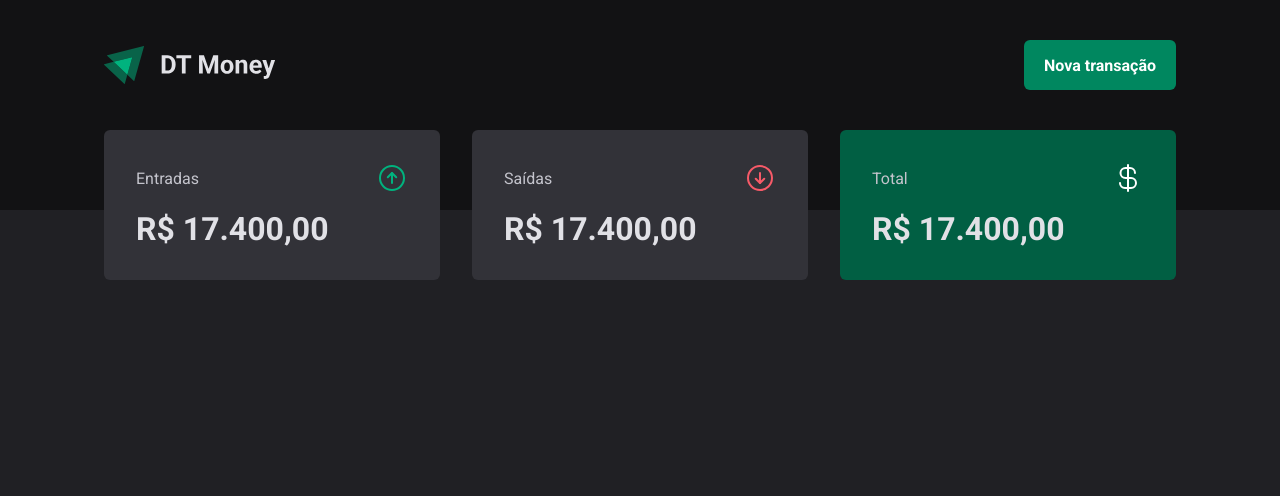
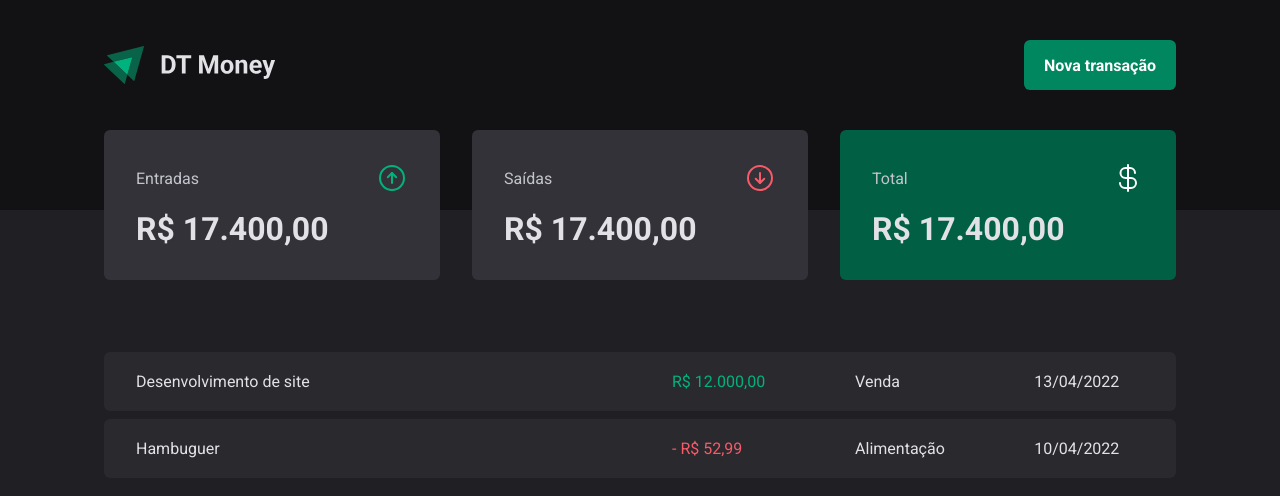
Before and after one commit to felipenobrg/dtmoney-react, a React (Vite) app: page / in a window 1280 px wide. Shown: the top 496 px of the page. Built offline with nearby package versions, Linux system fonts and the light colour scheme.

Commit message:
creating and styling transaction

```diff
--- a/src/pages/Transaction/index.tsx
+++ b/src/pages/Transaction/index.tsx
@@ -1,11 +1,40 @@
 import { Header } from "../../components/Header";
 import { Summary } from "../../components/Summary";
+import {
+  PriceHighlight,
+  TransactionsContainer,
+  TransactionsTable,
+} from "./styles";
 
 export function Transaction() {
-    return (
-        <div>
-            <Header />
-            <Summary />
-        </div>
-    )
+  return (
+    <div>
+      <Header />
+      <Summary />
+
+      <TransactionsContainer>
+        <TransactionsTable>
+          <tbody>
+            <tr>
+              <td width="50%">Desenvolvimento de site</td>
+              <td>
+                <PriceHighlight variant="income">R$ 12.000,00</PriceHighlight>
+              </td>
+              <td>Venda</td>
+              <td>13/04/2022</td>
+            </tr>
+            <tr>
+              <td width="50%">Hambuguer</td>
+              <td>
+                {" "}
+                <PriceHighlight variant="outcome">- R$ 52,99</PriceHighlight>
+              </td>
+              <td>Alimentação</td>
+              <td>10/04/2022</td>
+            </tr>
+          </tbody>
+        </TransactionsTable>
+      </TransactionsContainer>
+    </div>
+  );
 }
--- a/src/pages/Transaction/styles.ts
+++ b/src/pages/Transaction/styles.ts
@@ -0,0 +1,38 @@
+import { styled } from "styled-components";
+
+export const TransactionsContainer = styled.main`
+  width: 100%;
+  max-width: 1120px;
+  margin: 4rem auto 0;
+  padding: 0 1.5rem;
+`;
+
+export const TransactionsTable = styled.table`
+   width: 100%;
+   border-collapse: separate;
+   border-spacing: 0 0.5rem;
+   /* margin-top: 1.5rem; */
+
+   td {
+     padding: 1.25rem 2rem;
+     background: ${props => props.theme["gray-700"]};
+
+     &:first-child {
+        border-top-left-radius: 6px;
+        border-bottom-left-radius: 6px;
+     }
+
+     &:last-child {
+        border-top-right-radius: 6px;
+        border-bottom-right-radius: 6px;
+     }
+   }
+`
+
+interface PriceHightlightProps {
+    variant: 'income' | 'outcome'
+}
+
+export const PriceHighlight = styled.span<PriceHightlightProps>`
+    color: ${props => props.variant === 'income' ? props.theme["green-300"] : props.theme["red-300"]};
+`
```
